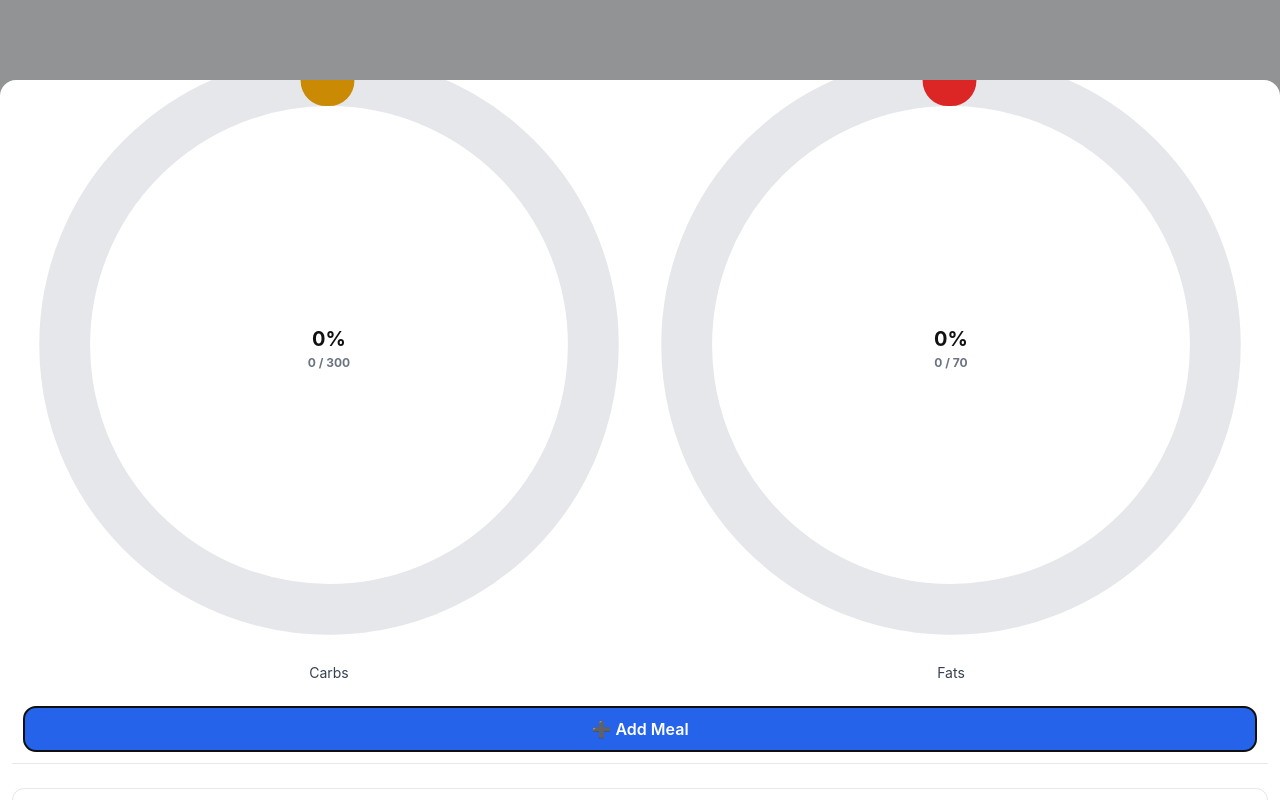
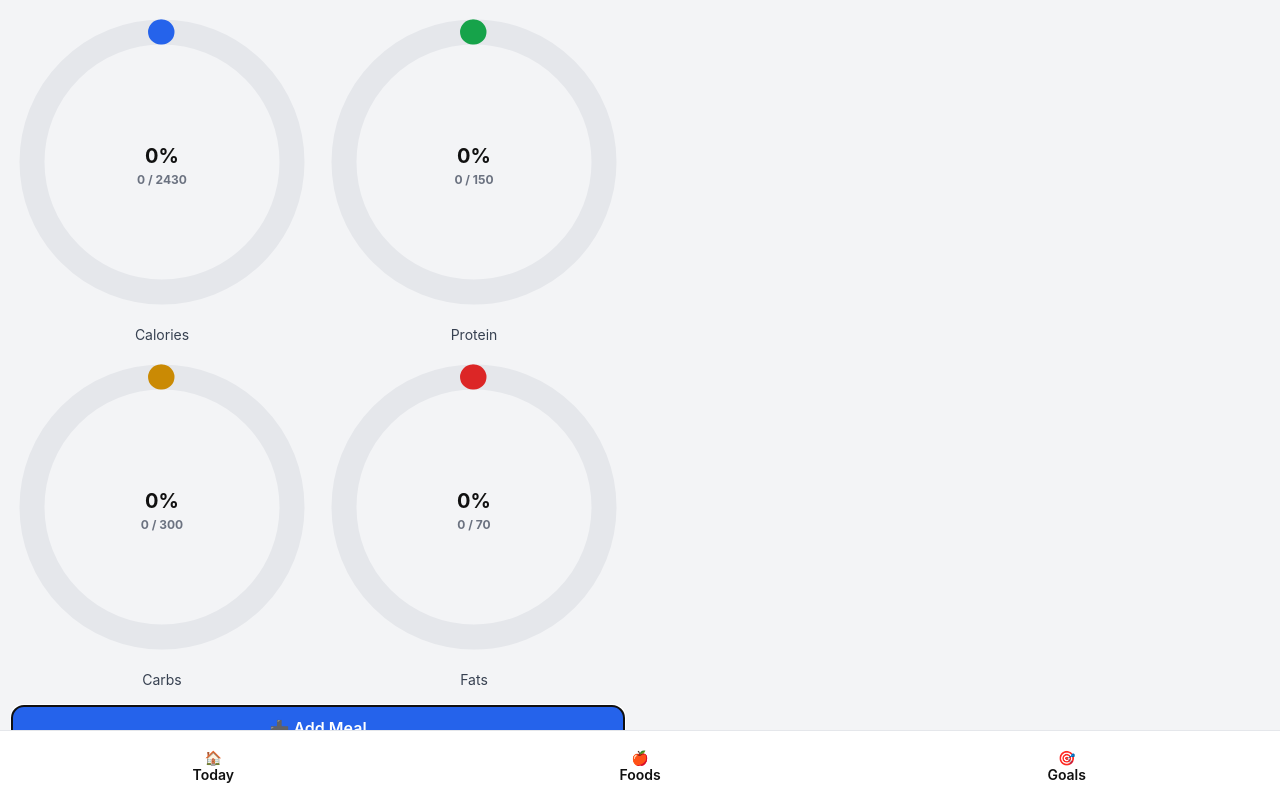
Before and after one commit to jokeruros/fitapp, a React (Vite) app: page / in a window 1280 px wide. Both pictures are taken after a click on the button "➕ Add Meal". Built offline with nearby package versions, Linux system fonts and the light colour scheme.

Commit message:
Fix align

```diff
--- a/src/pages/Dashboard.tsx
+++ b/src/pages/Dashboard.tsx
@@ -54,35 +54,19 @@ export function Dashboard() {
  return (
   <div
     style={{
-      position: 'fixed',
-      inset: 0,
-      background: 'rgba(0,0,0,0.4)',
-      zIndex: 50,
-      display: 'flex',
-      justifyContent: 'center',
-      alignItems: 'flex-end'
+      padding: 12,
+      paddingBottom: 80,
+      maxWidth: '100vw',
+      overflowX: 'hidden'
     }}
   >
-    <div
-      style={{
-        background: '#fff',
-        width: '100%',
-        maxHeight: '90vh',
-        borderTopLeftRadius: 16,
-        borderTopRightRadius: 16,
-        padding: 12,
-        overflowY: 'auto',
-        WebkitOverflowScrolling: 'touch'
-      }}
-    >
-
-    {/* ===== PROGRESS RINGS ===== */}
-    <div style={{ padding: 12, flexShrink: 0 }}>
+    {/* PROGRESS */}
     <div
       style={{
         display: 'grid',
         gridTemplateColumns: '1fr 1fr',
-          gap: 12
+        gap: 12,
+        marginBottom: 16
       }}
     >
       <Ring label="Calories" value={totals.calories} goal={calorieGoal} color="#2563eb" />
@@ -90,40 +74,29 @@ export function Dashboard() {
       <Ring label="Carbs" value={totals.carbs} goal={goals.carbs} color="#ca8a04" />
       <Ring label="Fats" value={totals.fats} goal={goals.fats} color="#dc2626" />
     </div>
-    </div>
 
-    {/* ===== ADD MEAL BUTTON ===== */}
-    <div
+    {/* ADD MEAL */}
+    <button
       style={{
+        width: '100%',
         padding: 12,
-        borderBottom: '1px solid #e5e7eb',
-        flexShrink: 0
+        fontSize: 16,
+        marginBottom: 16
       }}
-    >
-      <button
-        style={{ width: '100%', padding: 12, fontSize: 16 }}
-        onClick={() => setAdding(true)}
+      onClick={() => setAdding(v => !v)}
     >
       ➕ Add Meal
     </button>
-    </div>
 
-    {/* ===== MEALS LIST ===== */}
+    {adding && (
       <div
         style={{
-        flex: 1,
-        overflowY: 'auto',
+          border: '1px solid #e5e7eb',
+          borderRadius: 12,
           padding: 12,
-        WebkitOverflowScrolling: 'touch'
+          marginBottom: 16
         }}
       >
-      {meals.map(meal => (
-        <MealCard key={meal.id} meal={meal} update={setMeals} />
-      ))}
-    </div>
-
-    {/* ===== ADD MEAL MODAL ===== */}
-    {adding && (
         <AddMeal
           onSave={meal => {
             setMeals(m => [...m, meal])
@@ -131,7 +104,14 @@ export function Dashboard() {
           }}
           onClose={() => setAdding(false)}
         />
+      </div>
     )}
+
+    {/* MEALS */}
+    <div>
+      {meals.map(meal => (
+        <MealCard key={meal.id} meal={meal} update={setMeals} />
+      ))}
     </div>
   </div>
 )
```
Lines whose indentation alone changed are shown as unchanged.
